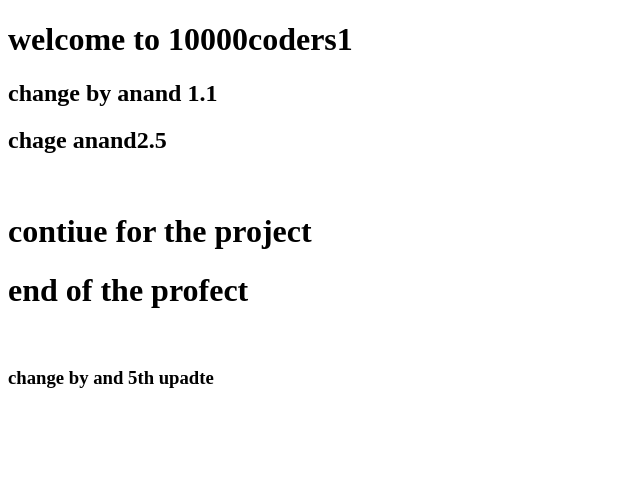
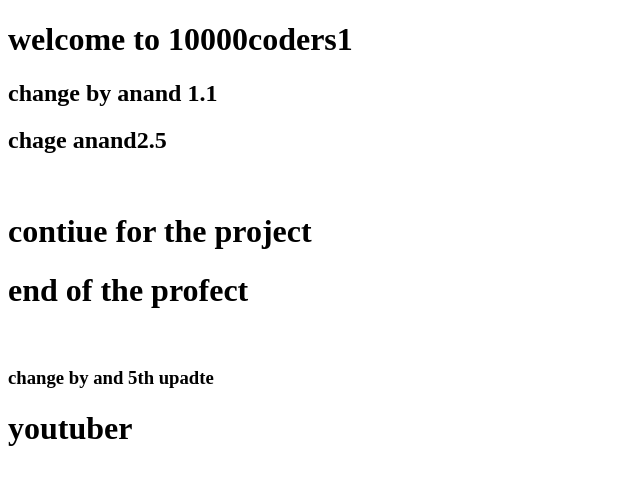
Before and after one commit to raju-thaili/deploymentproject-by-raju, a plain HTML site: page index.html in a window 1280 px wide. Shown: the whole page, without its empty margins (0-640 px from the left). Drawn offline with Linux system fonts and the light colour scheme.

Commit message:
you tube videos

```diff
--- a/index.html
+++ b/index.html
@@ -26,6 +26,6 @@
 
 
 
-
+    <h1>youtuber</h1>
 </body>
 </html>
```
